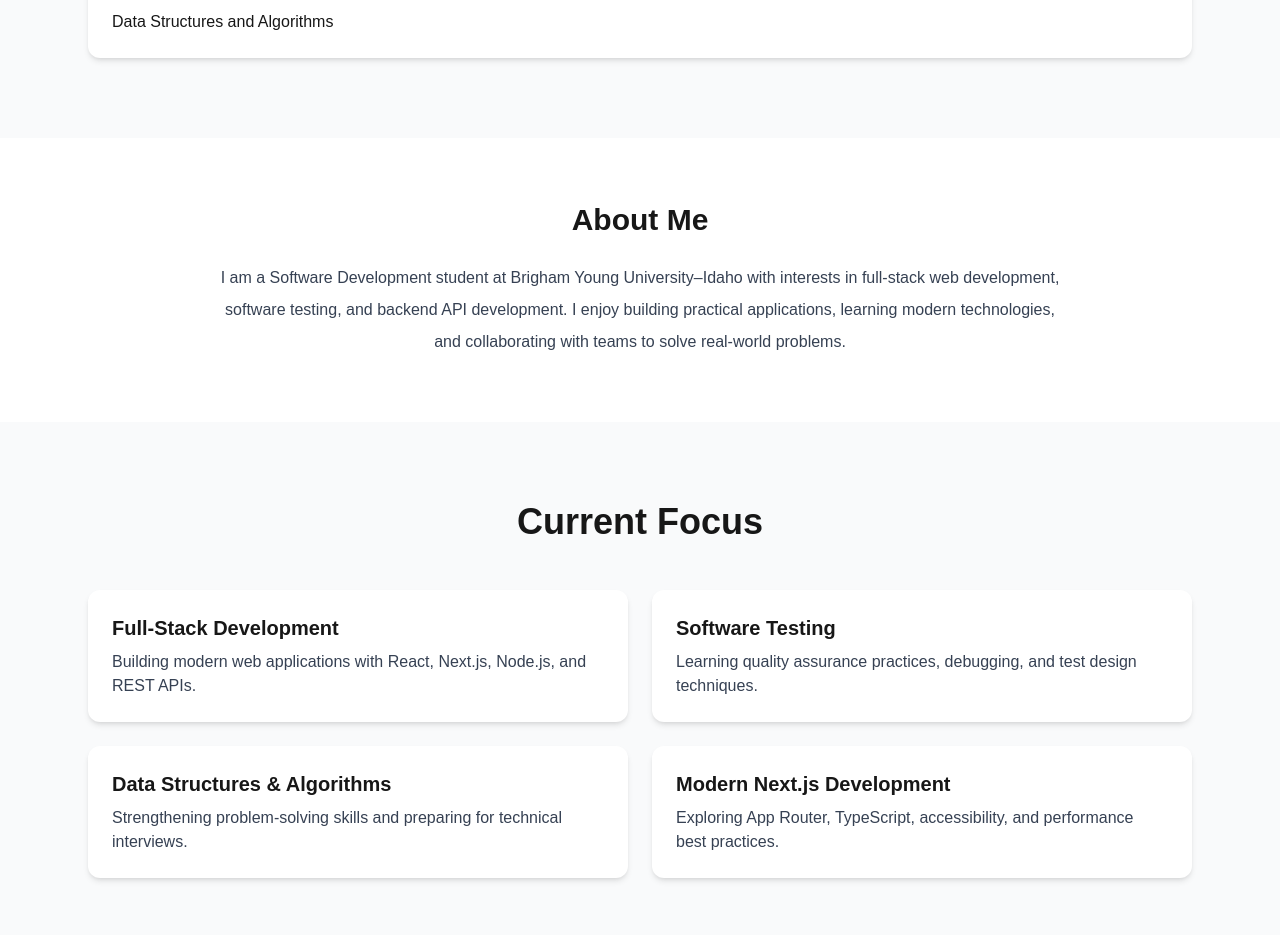
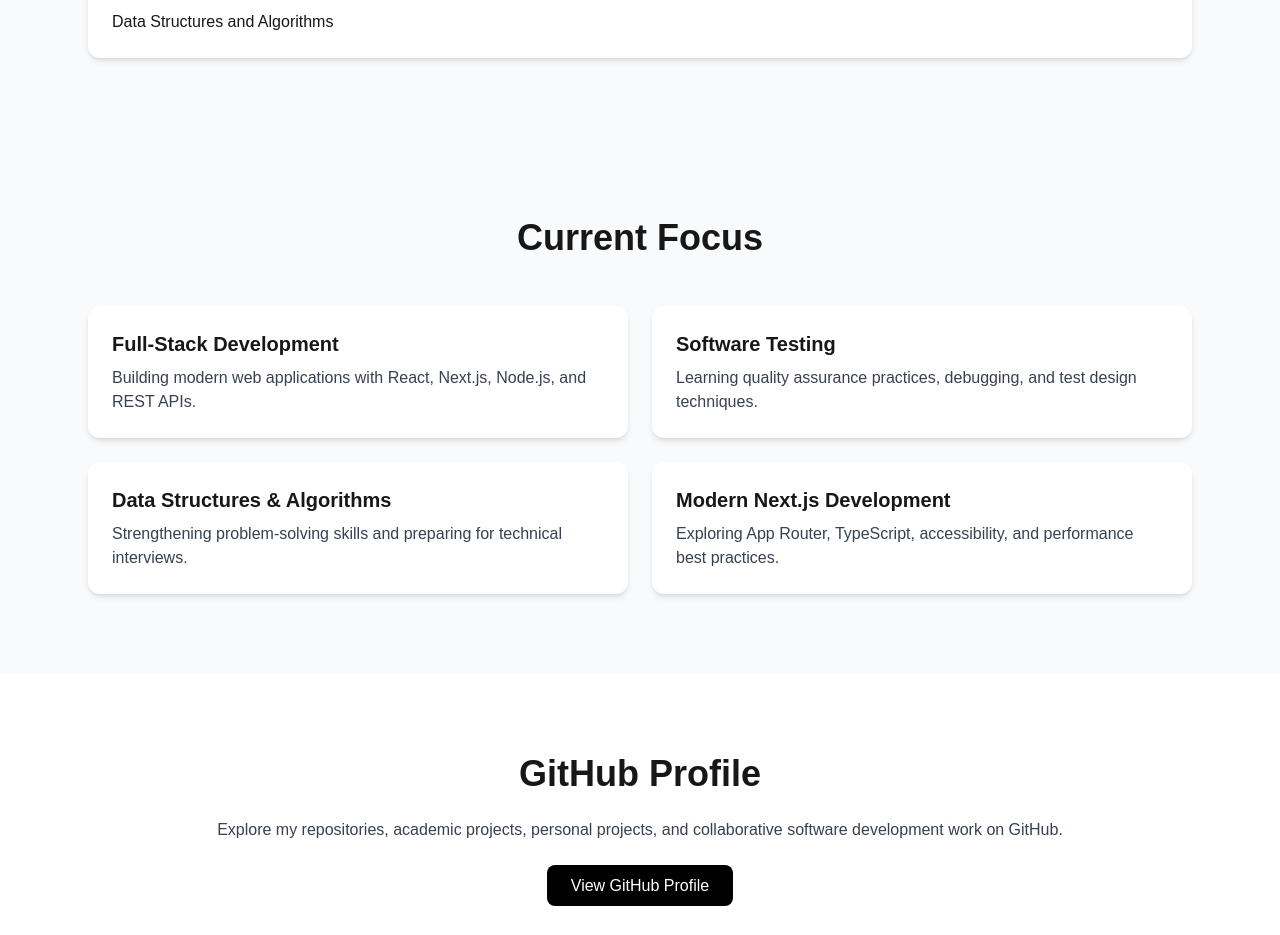
Before and after one commit to olihamorris/morris-ayo-oliha-portfolio, a Next.js app: page / in a window 1280 px wide. Shown: the part 3100-4035 px from the top of the page. Built offline with nearby package versions, Linux system fonts and the light colour scheme.

Commit message:
Improved portfolio

```diff
--- a/app/page.tsx
+++ b/app/page.tsx
@@ -276,22 +276,6 @@ export default function Home() {
   </div>
       </section>
 
-<section className="py-16">
-  <div className="max-w-4xl mx-auto px-6 text-center">
-    <h2 className="text-3xl font-bold mb-6">
-      About Me
-    </h2>
-
-    <p className="text-gray-700 leading-8">
-      I am a Software Development student at Brigham Young University–Idaho
-      with interests in full-stack web development, software testing, and
-      backend API development. I enjoy building practical applications,
-      learning modern technologies, and collaborating with teams to solve
-      real-world problems.
-    </p>
-  </div>
-      </section>
-
       <section id="education" className="bg-gray-50 py-20">
   <div className="max-w-6xl mx-auto px-6">
     <h2 className="text-4xl font-bold text-center mb-12">
```
